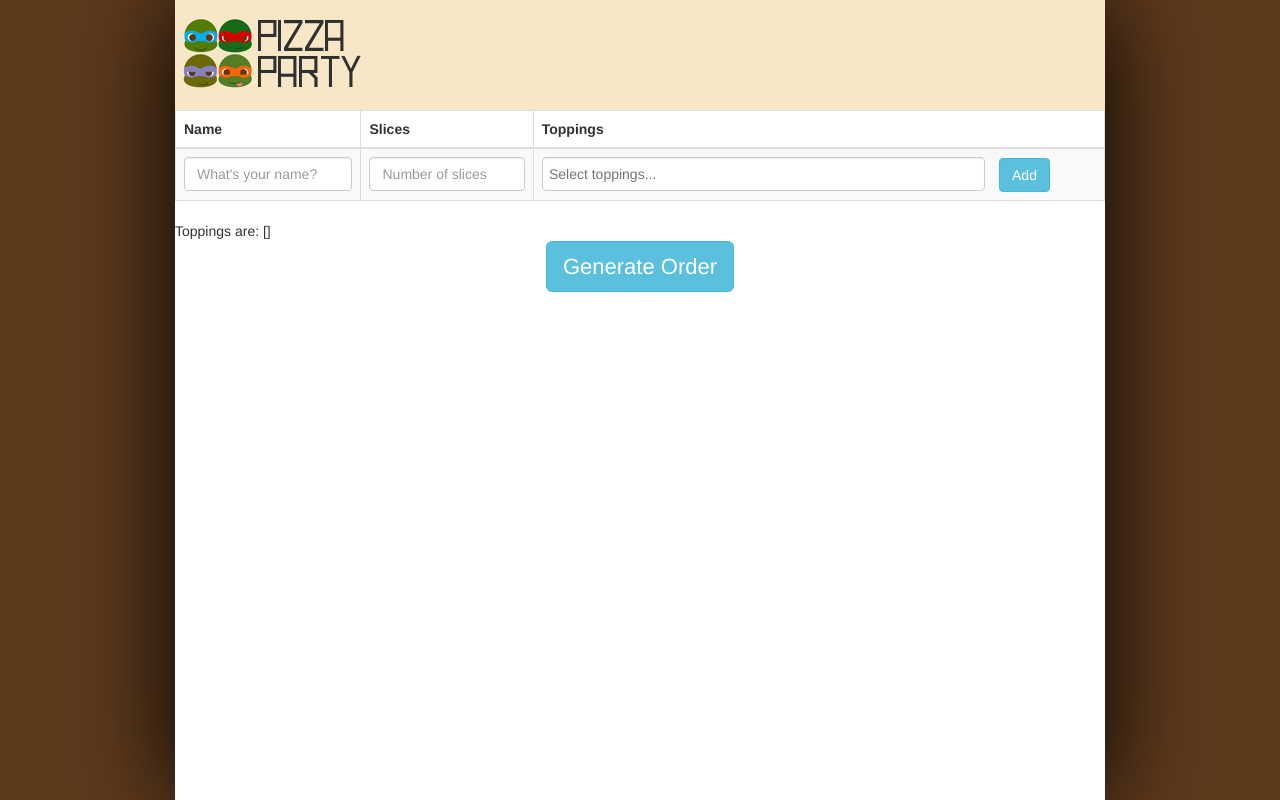
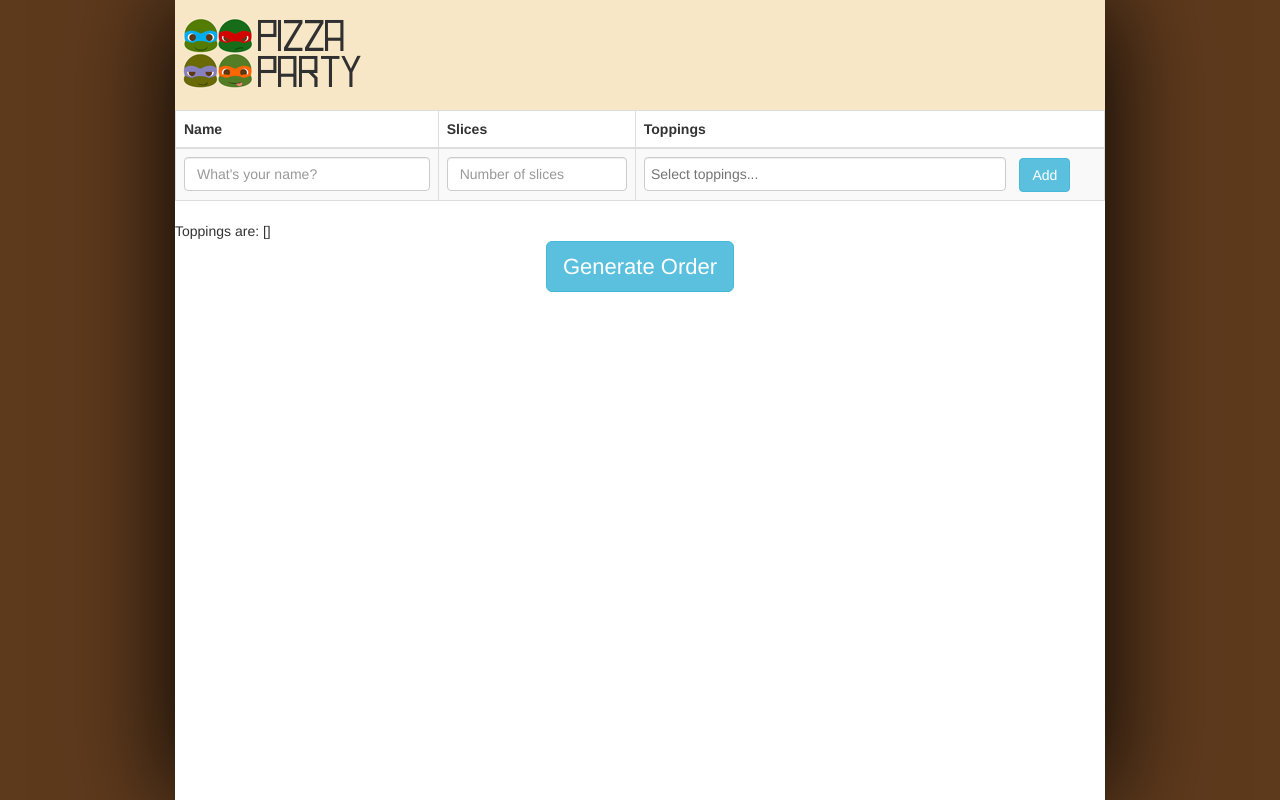
Before and after one commit to MoshiBin/pizzaparty, a Flask app: page / in a window 1280 px wide. Run offline with Flask 2, Linux system fonts and the light colour scheme; some libraries are stand-ins or nearby versions.

Commit message:
pixel fcking2

```diff
--- a/templates/index.html
+++ b/templates/index.html
@@ -71,14 +71,14 @@
           </tr>
         </thead>
         <tr ng-repeat="member in members">
-        <td style="max-width: 100px">{{member.name}}</td>
-        <td style="max-width: 80px">{{member.slices}}</td>
+        <td>{{member.name}}</td>
+        <td>{{member.slices}}</td>
         <td>{{prettytoppings(member.toppings)}}</td>
         </tr>
         <tr>
           <form name="memberForm">
-            <td style="max-width: 140px"><input type="text" placeholder="What's your name?" ng-model="newmember.name" required class="form-control"></td>
-            <td style="max-width: 130px"><input type="number" placeholder="Number of slices" ng-enter="addMember(newmember)" ng-model="newmember.slices" class="form-control"></td>
+            <td style="max-width: 200px"><input type="text" placeholder="What's your name?" ng-model="newmember.name" required class="form-control"></td>
+            <td style="max-width: 150px"><input type="number" placeholder="Number of slices" ng-enter="addMember(newmember)" ng-model="newmember.slices" class="form-control"></td>
           <td>
             <ui-select multiple ng-model="newmember.toppings" theme="bootstrap" ng-disabled="disabled" class="last-input" style="display: inline-block">
               <ui-select-match placeholder="Select toppings...">{{$item.name}}</ui-select-match>
```
